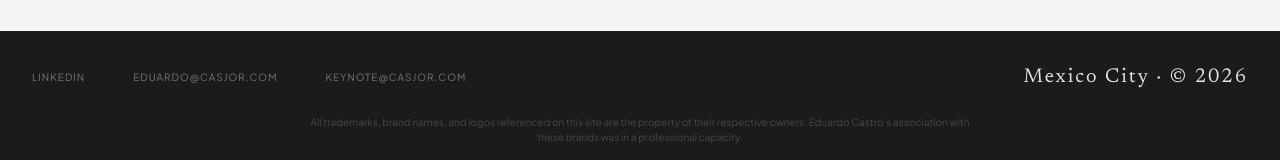
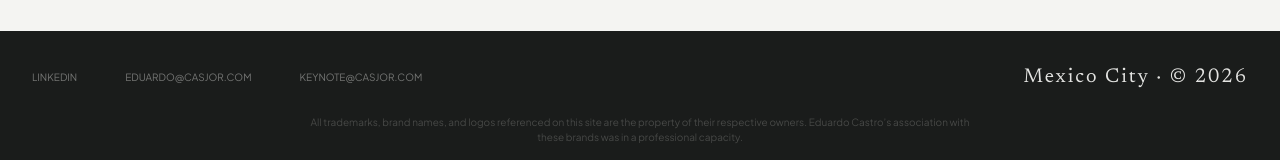
Before and after one commit to eduardocjordan/Resume, a Next.js app: page / in a window 1280 px wide. Shown: the part 6065-6225 px from the top of the page. Built offline with nearby package versions, Linux system fonts and the light colour scheme.

Commit message:
Change text alignment in footer component

```diff
--- a/src/components/footer.tsx
+++ b/src/components/footer.tsx
@@ -4,7 +4,7 @@ export function Footer() {
   return (
     <footer className="bg-ink w-full py-10 md:py-8 px-8 text-paper/40">
       <div className="flex flex-col md:flex-row justify-between items-center gap-8 max-w-[1600px] mx-auto">
-        <div className="flex gap-8 md:gap-12 font-label text-[10px] tracking-widest uppercase flex-wrap justify-center">
+        <div className="flex gap-8 md:gap-12 font-label text-[10px] tracking-center uppercase flex-wrap justify-center">
           <a
             href="https://www.linkedin.com/in/eduardocaj"
             target="_blank"
```
